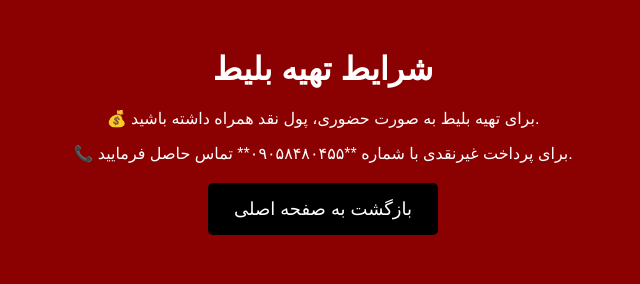
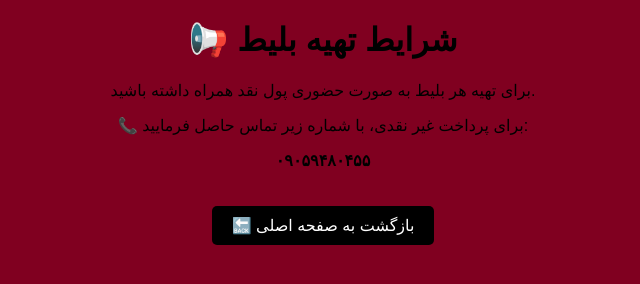
Before and after one commit to pari653/Concert-website, a plain HTML site: page ticket-info.html in a window 1280 px wide. Shown: the whole page, without its empty margins (317-957 px from the left). Drawn offline with Linux system fonts and the light colour scheme.

Commit message:
Update ticket-info.html

```diff
--- a/ticket-info.html
+++ b/ticket-info.html
@@ -3,36 +3,36 @@
 <head>
     <meta charset="UTF-8">
     <meta name="viewport" content="width=device-width, initial-scale=1.0">
-    <title>شرایط تهیه بلیط</title>
+    <title>🎟️ شرایط تهیه بلیط</title>
     <style>
         body {
-            background-color: #8B0000;
-            color: white;
+            background-color: #800020;
+            color: black;
             text-align: center;
             font-family: Arial, sans-serif;
         }
-        .container {
-            margin-top: 50px;
-        }
-        .button {
-            display: block;
-            width: 200px;
-            margin: 20px auto;
-            padding: 15px;
+        .btn {
+            display: inline-block;
+            margin-top: 20px;
+            padding: 10px 20px;
             background-color: black;
             color: white;
             text-decoration: none;
-            font-size: 18px;
             border-radius: 5px;
+            font-size: 16px;
+        }
+        .phone-link {
+            color: black;
+            font-weight: bold;
+            text-decoration: none;
         }
     </style>
 </head>
 <body>
-    <div class="container">
-        <h1>شرایط تهیه بلیط</h1>
-        <p>💰 برای تهیه بلیط به صورت حضوری، پول نقد همراه داشته باشید.</p>
-        <p>📞 برای پرداخت غیرنقدی با شماره **۰۹۰۵۸۴۸۰۴۵۵** تماس حاصل فرمایید.</p>
-        <a href="index.html" class="button">بازگشت به صفحه اصلی</a>
-    </div>
+    <h1>📢 شرایط تهیه بلیط</h1>
+    <p> برای تهیه هر بلیط به صورت حضوری پول نقد همراه داشته باشید.</p>
+    <p>📞 برای پرداخت غیر نقدی، با شماره زیر تماس حاصل فرمایید:</p>
+    <p><a href="tel:09059480455" class="phone-link">۰۹۰۵۹۴۸۰۴۵۵</a></p>
+    <a href="index.html" class="btn">🔙 بازگشت به صفحه اصلی</a>
 </body>
 </html>
```
